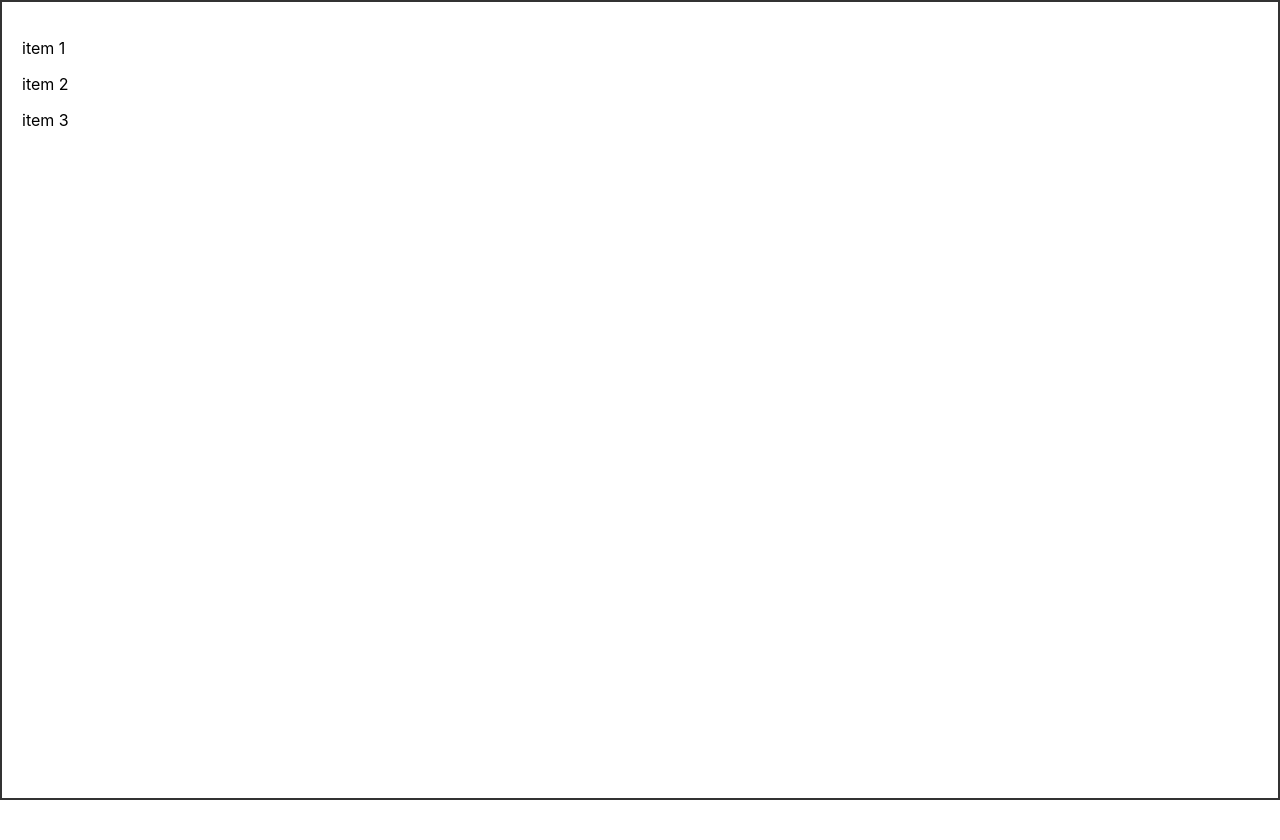
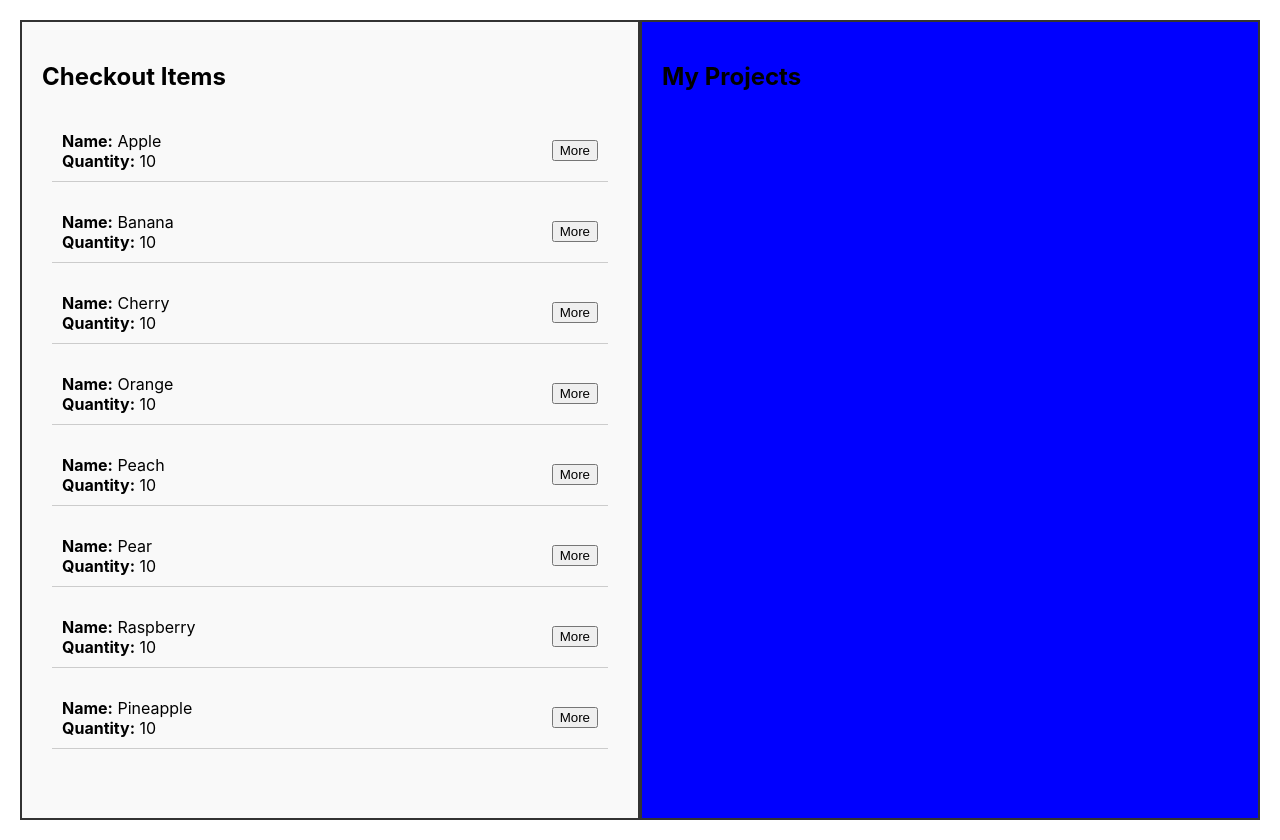
Before and after one commit to A-Y-Wang/SWE-Lab-Project, a React (Create React App) app in the folder React/: page / in a window 1280 px wide. Before the commit the page ends 800 px from the top, so only its background shows below. Built offline with nearby package versions, Linux system fonts and the light colour scheme.

Commit message:
added checkout page

```diff
--- a/React/src/App.css
+++ b/React/src/App.css
@@ -2,46 +2,73 @@
   text-align: center;
 }
 
-.App-logo {
-  height: 40vmin;
-  pointer-events: none;
-}
-
-@media (prefers-reduced-motion: no-preference) {
-  .App-logo {
-    animation: App-logo-spin infinite 20s linear;
-  }
-}
-
-.App-header {
-  background-color: #282c34;
-  min-height: 100vh;
+.app-container {
   display: flex;
-  flex-direction: column;
-  align-items: center;
-  justify-content: center;
-  font-size: calc(10px + 2vmin);
-  color: white;
-}
-
-.App-link {
-  color: #61dafb;
-}
-
-@keyframes App-logo-spin {
-  from {
-    transform: rotate(0deg);
-  }
-  to {
-    transform: rotate(360deg);
-  }
+  justify-content: space-between; /* Separates left & right */
+  align-items: flex-start;
+  padding: 20px;
+  height: 100vh; /* Full screen height */
 }
 
 .scroll-bar{
-  width: 100%;
+  width: 50%;
   height: 100vh;
-  overflow-y: scroll;
+  overflow: auto;
   padding: 20px;
   box-sizing: border-box;
   border: 2px solid #333;
 }
+
+.items{
+  background-color: #f9f9f9;
+}
+
+.projects{
+  background-color: blue;
+}
+.item-container{
+  display:flex;
+  flex-direction: column;
+  padding: 10px;
+}
+
+.item-block {
+  display: flex;
+  align-items: center;
+  justify-content: space-between;
+  gap: 10px;
+  padding: 10px;
+  border-bottom: 1px solid #ccc;
+}
+
+.item-details p {
+  margin: 0;
+}
+
+.details-box{
+  display: flex;
+  overflow: hidden;
+  justify-content: space-between;
+  transition: max-height 0.4s ease-in-out, padding 0.3s ease-in-out;
+  visibility: hidden;
+}
+
+.details-box.show{
+  max-height: 50px;
+  padding: 10px;
+  visibility: visible;
+}
+
+.toggle-btn{
+  padding: 5px 10px;
+  background-color: gray;
+  color: white;
+  border: none;
+  border-radius: 3px;
+  cursor: pointer;
+  transition: background-color 0.3s ease-in-out;
+}
+
+.toggle-btn.green {
+  background-color: green;
+}
--- a/React/src/App.js
+++ b/React/src/App.js
@@ -1,14 +1,30 @@
-import logo from './logo.svg';
 import './App.css';
+import ItemList from './Items.js';
 
 function App() {
   return (
-    <div className="scroll-bar">
-     <p>item 1</p>
-     <p>item 2</p>
-     <p>item 3</p>
+    <div className="app-container">
+      <div className="scroll-bar items">
+        <h2>Checkout Items</h2>
+        <ItemList />
+      </div>
+
+      <div className="scroll-bar projects">
+        <h2>My Projects</h2>
+      </div>
     </div>
   );
 }
 
+// const ItemList = () => {
+//   const [items, setItems] = useState([]);
+//   useEffect(() => {
+//     fetch("https://api.example.com/items")
+//       .then(response => response.json())
+//       .then(data => setItems(data))
+//       .catch(error => console.error("Error fetching items:", error));
+//   }, []); //pulls items from the API store of hardware
+
+//test items in scroll bar for now
+
 export default App;
--- /dev/null
+++ b/React/src/Items.js
@@ -0,0 +1,67 @@
+import './App.css'
+import { useState } from "react";
+
+
+const ItemList = () => {
+    const [items, setItems] = useState([
+      { id: 1, name: "Apple", quantity: 10, details: "crunchy, red, and sweet"},
+      { id: 2, name: "Banana", quantity: 10, details: "yellow, mushy, potassium"},
+      { id: 3, name: "Cherry", quantity: 10, details: "shiny, juicy, sweet"},
+      { id: 4, name: "Orange", quantity: 10, details: "tart, sweet, citrus"},
+      { id: 5, name: "Peach", quantity: 10, details: "sweet and pink"},
+      { id: 6, name: "Pear", quantity: 10, details: "golden and crunchy"},
+      { id: 7, name: "Raspberry", quantity: 10, details: "tiny, tart, red"},
+      { id: 8, name: "Pineapple", quantity: 10, details: "pina colada"}
+    ]);
+
+    const [expandedItems, setExpandedItems] = useState({});
+    const [clickedItems, setClickedItems] = useState({});
+
+    const dropDetails = (id) => {
+        setExpandedItems((prevState) => ({
+          ...prevState,
+          [id]: !prevState[id], // expanded state
+        }));
+      };
+
+    const checkoutButton = (id) => {
+        setClickedItems(prevState => ({
+          ...prevState,
+          [id]: !prevState[id] // green state
+        }));
+      };
+
+    return (
+      <>
+        {items.map((item) => (
+          <div key={item.id} className="item-container">
+            <div className="item-block">
+                <div className="item-details">
+                    <p><strong>Name:</strong> {item.name}</p>
+                    <p><strong>Quantity:</strong> {item.quantity}</p>
+                </div>
+
+                <button onClick = {() => dropDetails(item.id)}>
+                    {expandedItems[item.id] ? "Less" : "More"}
+                </button>
+            </div>
+
+            {expandedItems[item.id] && (
+               <div className = "details-box show">
+                <p>{item.details}</p>
+
+                <button
+                    className={`toggle-btn ${clickedItems[item.id] ? "green" : ""}`}
+                    onClick={() => checkoutButton(item.id)}
+                >
+                    {clickedItems[item.id] ? "Clicked!" : "Click Me"}
+                </button>
+            </div>
+            )}
+          </div>
+        ))}
+      </>
+    );
+  };
+
+  export default ItemList;
--- /dev/null
+++ b/React/src/checkout.css
@@ -0,0 +1,47 @@
+.checkout {
+  text-align: center;
+}
+
+.App-logo {
+  height: 40vmin;
+  pointer-events: none;
+}
+
+@media (prefers-reduced-motion: no-preference) {
+  .App-logo {
+    animation: App-logo-spin infinite 20s linear;
+  }
+}
+
+.App-header {
+  background-color: #282c34;
+  min-height: 100vh;
+  display: flex;
+  flex-direction: column;
+  align-items: center;
+  justify-content: center;
+  font-size: calc(10px + 2vmin);
+  color: white;
+}
+
+.App-link {
+  color: #61dafb;
+}
+
+@keyframes App-logo-spin {
+  from {
+    transform: rotate(0deg);
+  }
+  to {
+    transform: rotate(360deg);
+  }
+}
+
+.scroll-bar{
+  width: 100%;
+  height: 100vh;
+  overflow-y: scroll;
+  padding: 20px;
+  box-sizing: border-box;
+  border: 2px solid #333;
+}
```
Also changed, not shown: 2 other files (tests, documents, lock files or other folders).
